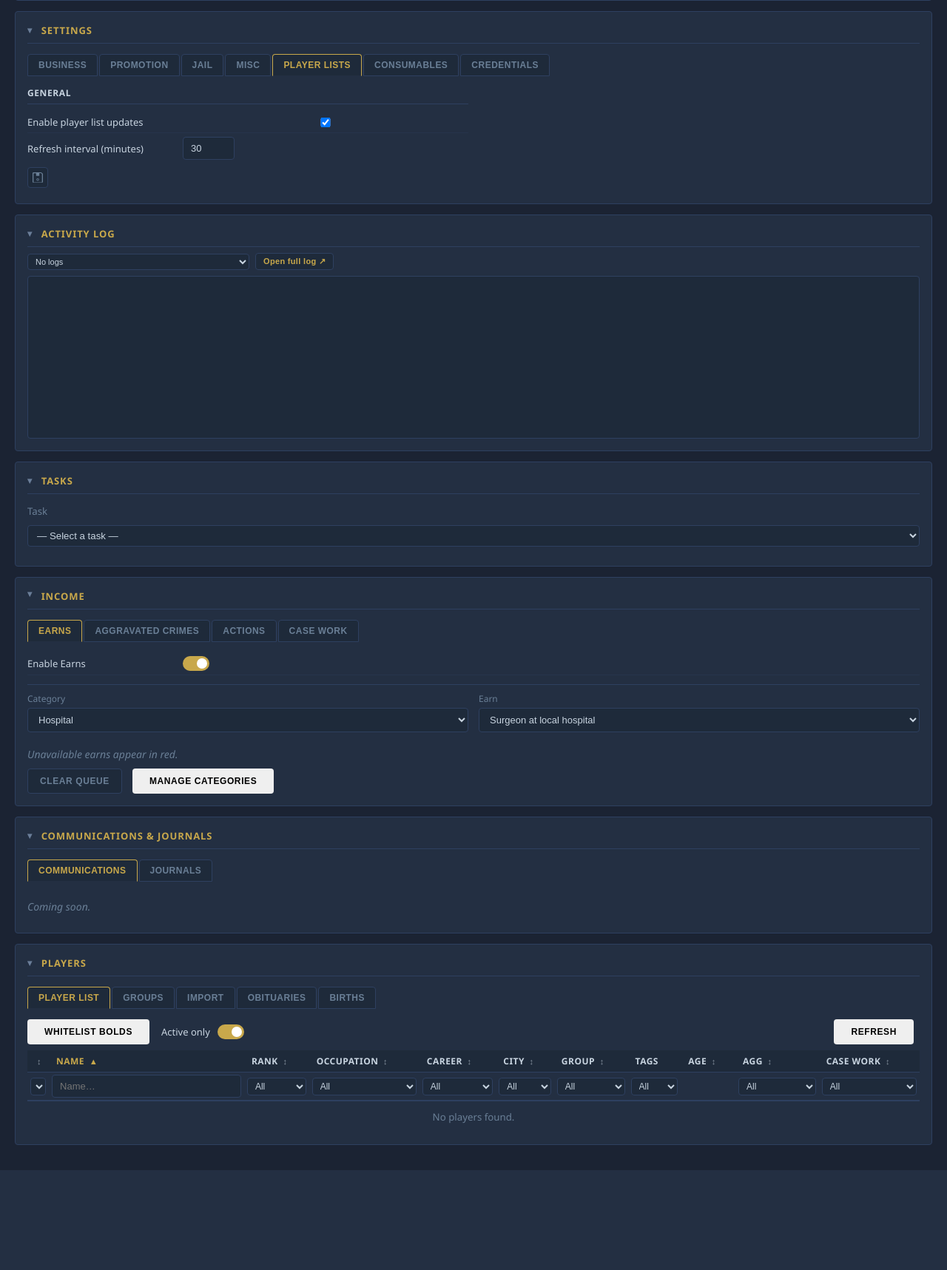
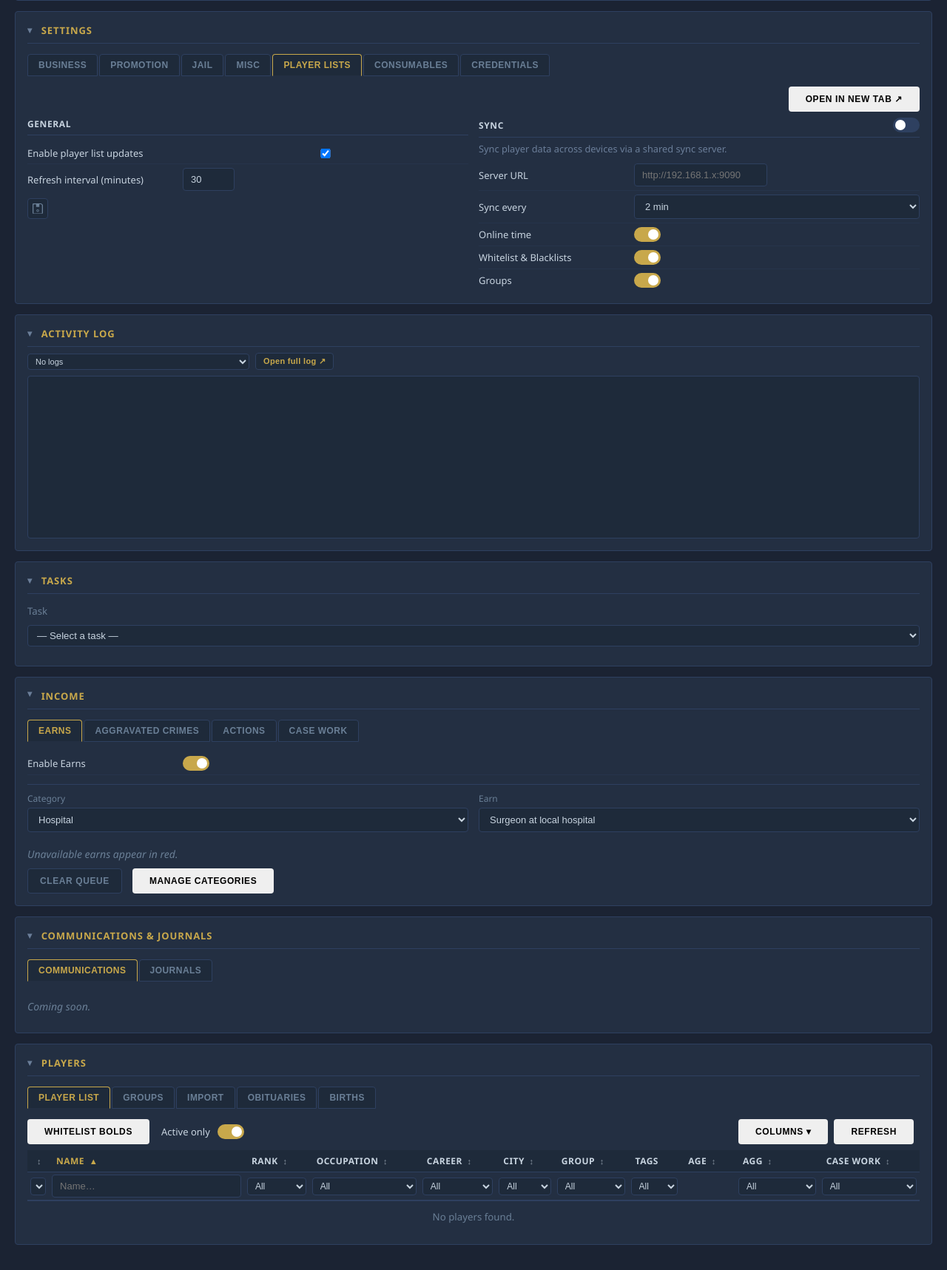
Before and after one commit to jzxky/simple_bot, a Flask app: page / in a window 1280 px wide, after a click on "PLAYER LISTS". Shown: the part 622-2339 px from the top of the page at 74% size. Before the commit the page ends 2204 px from the top, so only its background shows below. Run offline with Flask 3, Linux system fonts and the light colour scheme; data that the repository does not hold is empty.

Commit message:
Batch: agg availability check, earn category editor, sync to player lists, UI improvements (#378)
- executor: disable agg crimes + optional notification when configured crime not on agcrime.asp
- config/app.py: agg_not_available notification event; sync content options (online time, lists, groups)
- Player Lists tab: sync group moved here from Misc, with per-content toggles; "Open in new tab" button
- Player list toolbar: Columns dropdown to show/hide individual columns
- Player list: age column sorts numerically instead of lexicographically
- Travel task: defaults to Own Vehicle instead of Airport
- Earn catalog overlay: tabbed with Assign + Edit Categories tabs (rename/delete/add categories)

Co-authored-by: Claude <noreply@anthropic.com>

```diff
--- a/config.py
+++ b/config.py
@@ -179,6 +179,9 @@ DEFAULT_CONFIG = {
         "enabled": False,
         "server_url": "",
         "interval_minutes": 2,
+        "sync_online_time": True,
+        "sync_lists": True,
+        "sync_groups": True,
     },
     "notifications": {
         "bionics_in_stock":        True,
@@ -195,6 +198,7 @@ DEFAULT_CONFIG = {
         "targets_exhausted":   False,
         "mhs_protected":       True,
         "warrants_outstanding": True,
+        "agg_not_available":   False,
     }
 }
 
--- a/ui/app.py
+++ b/ui/app.py
@@ -30,6 +30,7 @@ NOTIFICATION_EVENTS = [
     ("targets_exhausted",   "Crime targets exhausted"),
     ("mhs_protected",       "MHS Protection Attempt"),
     ("warrants_outstanding", "Outstanding warrants (travel blocked)"),
+    ("agg_not_available",   "Agg crime not available"),
 ]
 
 _ui_root = os.path.join(paths.resource_dir(), "ui")
@@ -125,6 +126,9 @@ def save():
     c["sync"]["enabled"]          = data.get("sync_enabled", False)
     c["sync"]["server_url"]       = data.get("sync_server_url", "").strip()
     c["sync"]["interval_minutes"] = int(data.get("sync_interval", 2))
+    c["sync"]["sync_online_time"] = data.get("sync_online_time", True)
+    c["sync"]["sync_lists"]       = data.get("sync_lists", True)
+    c["sync"]["sync_groups"]      = data.get("sync_groups", True)
 
     c.setdefault("character_history", {})
     c["character_history"]["enabled"] = data.get("char_history_enabled", False)
--- a/ui/static/app.js
+++ b/ui/static/app.js
@@ -209,6 +209,9 @@ function _doSave() {
     sync_enabled:       (document.getElementById("sync_enabled")||{checked:false}).checked,
     sync_server_url:    (document.getElementById("sync_server_url")||{value:""}).value.trim(),
     sync_interval:      parseInt((document.getElementById("sync_interval")||{value:"2"}).value)||2,
+    sync_online_time:   (document.getElementById("sync_online_time")||{checked:true}).checked,
+    sync_lists:         (document.getElementById("sync_lists")||{checked:true}).checked,
+    sync_groups:        (document.getElementById("sync_groups")||{checked:true}).checked,
     ..._collectNotifSettings(),
   };
 
@@ -481,6 +484,60 @@ async function openEarnCatalog() {
 function closeEarnCatalog() {
   const ov = document.getElementById("earn-catalog-overlay");
   if (ov) ov.style.display = "none";
+}
+
+function showEarnCatalogTab(tab) {
+  document.getElementById("earn-cat-panel-assign").style.display = tab === "assign" ? "" : "none";
+  document.getElementById("earn-cat-panel-edit").style.display   = tab === "edit"   ? "" : "none";
+  document.getElementById("earn-cat-tab-assign").classList.toggle("active", tab === "assign");
+  document.getElementById("earn-cat-tab-edit").classList.toggle("active",   tab === "edit");
+  if (tab === "edit") _renderEarnCategoryEditor();
+}
+
+function _earnCategoryList() {
+  const seen = new Set(), cats = [];
+  _earnCatalog.forEach(e => { const c = e.category || "Uncategorized"; if (!seen.has(c)) { seen.add(c); cats.push(c); } });
+  return cats;
+}
+
+function _renderEarnCategoryEditor() {
+  const container = document.getElementById("earn-cat-edit-list");
+  if (!container) return;
+  const cats = _earnCategoryList();
+  container.innerHTML = cats.map(cat => `
+    <div style="display:flex;gap:8px;align-items:center">
+      <input type="text" value="${escHtml(cat)}" data-orig="${escHtml(cat)}" style="flex:1" oninput="this.dataset.dirty='1'">
+      <button class="btn-secondary" onclick="applyEarnCategoryRename(this)">Rename</button>
+      <button class="btn-danger" onclick="deleteEarnCategory('${escHtml(cat)}')" title="Delete">✕</button>
+    </div>`).join("");
+}
+
+function applyEarnCategoryRename(btn) {
+  const input = btn.parentElement.querySelector("input");
+  const orig  = input.dataset.orig;
+  const next  = input.value.trim();
+  if (!next || next === orig) return;
+  _earnCatalog = _earnCatalog.map(e => e.category === orig ? {...e, category: next} : e);
+  input.dataset.orig = next;
+  input.dataset.dirty = "";
+  _renderEarnCategoryEditor();
+}
+
+function deleteEarnCategory(cat) {
+  if (!confirm(`Delete category "${cat}"? Its earns will move to Uncategorized.`)) return;
+  _earnCatalog = _earnCatalog.map(e => e.category === cat ? {...e, category: "Uncategorized"} : e);
+  _renderEarnCategoryEditor();
+}
+
+function addEarnCategory() {
+  const input = document.getElementById("earn-cat-new-name");
+  const name  = input.value.trim();
+  if (!name) return;
+  if (_earnCategoryList().includes(name)) { input.value = ""; return; }
+  _earnCatalog = _earnCatalog.map(e => e);
+  _earnCatalog.push({ label: "__placeholder__", schedule_value: "", category: name, available: false });
+  input.value = "";
+  _renderEarnCategoryEditor();
 }
 
 function _renderEarnCatalogRows() {
@@ -2287,6 +2344,8 @@ let _plExpanded = {};
 let _plGroups   = [];
 let _plSortCol  = "username";
 let _plSortAsc  = true;
+const _plColVisible = {rank:true, occupation:true, career_group:true, homecity:true, group:true, tags:true, character_age:true, agg_crimes:true, case_work:true};
+const _PL_COL_INDEX = {rank:2, occupation:3, career_group:4, homecity:5, group:6, tags:7, character_age:8, agg_crimes:9, case_work:10};
 
 // ── Helpers ──────────────────────────────────────────────────────────────────
 
@@ -2420,6 +2479,7 @@ const _STATUS_ORDER = { local: 0, online: 1, offline: 2 };
 function _plSortVal(p, col) {
   if (col === "career_group") return _careerGroup(p.occupation).toLowerCase();
   if (col === "online_status") return String(_STATUS_ORDER[_onlineStatus(p.username)] ?? 2);
+  if (col === "character_age") return String(p.character_age || 0).padStart(10, "0");
   return (p[col] || "").toLowerCase();
 }
 
@@ -2438,6 +2498,27 @@ function _plApplySort() {
       icon.textContent = "↕";
       th.classList.remove("pl-th-sorted");
     }
+  });
+}
+
+// ── Column visibility ─────────────────────────────────────────────────────────
+
+function togglePlColMenu() {
+  const m = document.getElementById("pl-col-menu");
+  if (m) m.style.display = m.style.display === "none" ? "block" : "none";
+}
+document.addEventListener("click", e => {
+  const menu = document.getElementById("pl-col-menu");
+  const btn  = document.getElementById("pl-col-menu-btn");
+  if (menu && !menu.contains(e.target) && e.target !== btn) menu.style.display = "none";
+});
+
+function plToggleCol(col, visible) {
+  _plColVisible[col] = visible;
+  const idx = _PL_COL_INDEX[col];
+  if (idx == null) return;
+  document.querySelectorAll(`#pl-table th:nth-child(${idx + 1}), #pl-table td:nth-child(${idx + 1})`).forEach(cell => {
+    cell.style.display = visible ? "" : "none";
   });
 }
 
--- a/ui/templates/index.html
+++ b/ui/templates/index.html
@@ -552,6 +552,9 @@
           </div>
         </div>
         <div id="player-lists" class="tab-panel">
+          <div style="display:flex;justify-content:flex-end;margin-bottom:8px">
+            <button class="btn-secondary" onclick="window.open('/players','_blank')">Open in new tab ↗</button>
+          </div>
           <div class="settings-groups">
             <div class="settings-group">
               <h3>General</h3>
@@ -567,6 +570,37 @@
                   style="width:70px" oninput="markNumDirty(this)">
                 <button class="num-save-btn" id="save-player_refresh_interval" onclick="saveNum('player_refresh_interval')"><svg class="save-icon" aria-label="Save" viewBox="0 0 16 16"><use href="#icon-save"/></svg></button>
               </div>
+            </div>
+            <div class="settings-group">
+              <h3>
+                Sync
+                <label class="toggle-label">
+                  <input type="checkbox" id="sync_enabled" {% if config.get('sync', {}).get('enabled', False) %}checked{% endif %} onchange="autoSave()">
+                  <span class="toggle"></span>
+                </label>
+              </h3>
+              <p class="setting-note">Sync player data across devices via a shared sync server.</p>
+              <div class="setting-row">
+                <label for="sync_server_url">Server URL</label>
+                <input type="text" id="sync_server_url" value="{{ config.get('sync', {}).get('server_url', '') }}" placeholder="http://192.168.1.x:9090" style="width:180px" onchange="autoSave()">
+              </div>
+              <div class="setting-row">
+                <label for="sync_interval">Sync every</label>
+                <select id="sync_interval" onchange="autoSave()">
+                  {% for m in [1, 2, 5, 10, 15, 30] %}
+                  <option value="{{ m }}" {% if config.get('sync', {}).get('interval_minutes', 2) == m %}selected{% endif %}>{{ m }} min</option>
+                  {% endfor %}
+                </select>
+              </div>
+              <label class="inline-toggle setting-row">Online time
+                <label class="toggle-label"><input type="checkbox" id="sync_online_time" {% if config.get('sync', {}).get('sync_online_time', True) %}checked{% endif %} onchange="autoSave()"><span class="toggle"></span></label>
+              </label>
+              <label class="inline-toggle setting-row">Whitelist &amp; Blacklists
+                <label class="toggle-label"><input type="checkbox" id="sync_lists" {% if config.get('sync', {}).get('sync_lists', True) %}checked{% endif %} onchange="autoSave()"><span class="toggle"></span></label>
+              </label>
+              <label class="inline-toggle setting-row">Groups
+                <label class="toggle-label"><input type="checkbox" id="sync_groups" {% if config.get('sync', {}).get('sync_groups', True) %}checked{% endif %} onchange="autoSave()"><span class="toggle"></span></label>
+              </label>
             </div>
           </div>
         </div>
@@ -698,34 +732,12 @@
               <h3>Notifications</h3>
               <p class="setting-note" style="margin-bottom:10px">Choose which events create a notification badge in the header so you can see them when you return AFK.</p>
               {% set notif_cfg = config.get('notifications', {}) %}
-              {% set notif_defaults = {'bionics_in_stock': True, 'bionics_purchased': True, 'bionics_restock': False, 'promotion_success': True, 'auto_promo': True, 'session_expired': True, 'jailed': False, 'targets_exhausted': False, 'mhs_protected': True, 'warrants_outstanding': True} %}
+              {% set notif_defaults = {'bionics_in_stock': True, 'bionics_purchased': True, 'bionics_restock': False, 'promotion_success': True, 'auto_promo': True, 'session_expired': True, 'jailed': False, 'targets_exhausted': False, 'mhs_protected': True, 'warrants_outstanding': True, 'agg_not_available': False} %}
               {% for slug, label in notification_events %}
               <label class="inline-toggle setting-row">{{ label }}
                 <label class="toggle-label"><input type="checkbox" id="notif_{{ slug }}" {% if notif_cfg.get(slug, notif_defaults.get(slug, False)) %}checked{% endif %} onchange="autoSave()"><span class="toggle"></span></label>
               </label>
               {% endfor %}
-            </div>
-            <div class="settings-group" style="grid-column: 1 / -1">
-              <h3>
-                Player List Sync
-                <label class="toggle-label">
-                  <input type="checkbox" id="sync_enabled" {% if config.get('sync', {}).get('enabled', False) %}checked{% endif %} onchange="autoSave()">
-                  <span class="toggle"></span>
-                </label>
-              </h3>
-              <p class="setting-note">Sync player assignments, groups and career history across multiple devices via a shared sync server.</p>
-              <div class="setting-row">
-                <label for="sync_server_url">Server URL</label>
-                <input type="text" id="sync_server_url" value="{{ config.get('sync', {}).get('server_url', '') }}" placeholder="http://192.168.1.x:9090" style="width:220px" onchange="autoSave()">
-              </div>
-              <div class="setting-row">
-                <label for="sync_interval">Sync every</label>
-                <select id="sync_interval" onchange="autoSave()">
-                  {% for m in [1, 2, 5, 10, 15, 30] %}
-                  <option value="{{ m }}" {% if config.get('sync', {}).get('interval_minutes', 2) == m %}selected{% endif %}>{{ m }} min</option>
-                  {% endfor %}
-                </select>
-              </div>
             </div>
             <div class="settings-group" style="grid-column: 1 / -1">
               <h3>Developer Settings</h3>
@@ -816,8 +828,8 @@
             <div class="task-row">
               <label class="task-label">Transportation</label>
               <select id="travel-method" class="task-select" onchange="onTravelMethodChange()">
+                <option value="own_vehicle" selected>Own Vehicle</option>
                 <option value="airport">Airport</option>
-                <option value="own_vehicle">Own Vehicle</option>
               </select>
             </div>
             <div class="task-row">
@@ -1275,6 +1287,21 @@
                 <span class="toggle"></span>
               </label>
             </label>
+            <div style="position:relative">
+              <button class="btn-secondary" onclick="togglePlColMenu()" id="pl-col-menu-btn">Columns ▾</button>
+              <div id="pl-col-menu" style="display:none;position:absolute;right:0;top:100%;margin-top:4px;background:var(--surface2);border:1px solid var(--border);border-radius:6px;padding:8px 12px;z-index:200;white-space:nowrap;min-width:140px">
+                <div style="font-size:11px;color:var(--muted);margin-bottom:6px;text-transform:uppercase;letter-spacing:.05em">Show columns</div>
+                <label style="display:flex;gap:8px;align-items:center;padding:3px 0;cursor:pointer"><input type="checkbox" checked onchange="plToggleCol('rank',this.checked)"> Rank</label>
+                <label style="display:flex;gap:8px;align-items:center;padding:3px 0;cursor:pointer"><input type="checkbox" checked onchange="plToggleCol('occupation',this.checked)"> Occupation</label>
+                <label style="display:flex;gap:8px;align-items:center;padding:3px 0;cursor:pointer"><input type="checkbox" checked onchange="plToggleCol('career_group',this.checked)"> Career</label>
+                <label style="display:flex;gap:8px;align-items:center;padding:3px 0;cursor:pointer"><input type="checkbox" checked onchange="plToggleCol('homecity',this.checked)"> City</label>
+                <label style="display:flex;gap:8px;align-items:center;padding:3px 0;cursor:pointer"><input type="checkbox" checked onchange="plToggleCol('group',this.checked)"> Group</label>
+                <label style="display:flex;gap:8px;align-items:center;padding:3px 0;cursor:pointer"><input type="checkbox" checked onchange="plToggleCol('tags',this.checked)"> Tags</label>
+                <label style="display:flex;gap:8px;align-items:center;padding:3px 0;cursor:pointer"><input type="checkbox" checked onchange="plToggleCol('character_age',this.checked)"> Age</label>
+                <label style="display:flex;gap:8px;align-items:center;padding:3px 0;cursor:pointer"><input type="checkbox" checked onchange="plToggleCol('agg_crimes',this.checked)"> Agg</label>
+                <label style="display:flex;gap:8px;align-items:center;padding:3px 0;cursor:pointer"><input type="checkbox" checked onchange="plToggleCol('case_work',this.checked)"> Case Work</label>
+              </div>
+            </div>
             <button class="btn-secondary" onclick="plRefresh()" id="pl-refresh-btn">Refresh</button>
             <span id="pl-refresh-status" style="font-size:0.8rem;color:var(--error,#f87171)"></span>
           </div>
@@ -1670,9 +1697,15 @@
 <div id="earn-catalog-overlay" style="display:none;position:fixed;inset:0;background:rgba(0,0,0,.6);z-index:9999;align-items:flex-start;justify-content:center;overflow-y:auto;padding:40px 16px;" onclick="closeEarnCatalog()">
   <div style="background:#1e1e2e;border:1px solid #444;border-radius:8px;padding:24px;width:100%;max-width:680px;" onclick="event.stopPropagation()">
     <div style="display:flex;align-items:center;justify-content:space-between;margin-bottom:16px;">
-      <h4 style="margin:0;color:#cdd6f4;">Earn Categories</h4>
+      <h4 style="margin:0;color:#cdd6f4;">Manage Categories</h4>
       <button class="btn-secondary" onclick="closeEarnCatalog()">Close</button>
     </div>
+    <div class="tab-bar" style="margin-bottom:14px">
+      <button class="tab-btn active" id="earn-cat-tab-assign" onclick="showEarnCatalogTab('assign')">Assign</button>
+      <button class="tab-btn" id="earn-cat-tab-edit" onclick="showEarnCatalogTab('edit')">Edit Categories</button>
+    </div>
+    <!-- Assign tab -->
+    <div id="earn-cat-panel-assign">
       <p style="font-size:0.82rem;color:var(--muted);margin:0 0 14px;">Assign each earn to a category so it appears in the correct group on the Earns tab.</p>
       <div id="earn-catalog-body" style="overflow-x:auto;">
         <table style="width:100%;border-collapse:collapse;font-size:0.85rem;">
@@ -1691,6 +1724,19 @@
         <button class="btn-primary" onclick="saveEarnCatalog()">Save</button>
       </div>
     </div>
+    <!-- Edit Categories tab -->
+    <div id="earn-cat-panel-edit" style="display:none">
+      <p style="font-size:0.82rem;color:var(--muted);margin:0 0 14px;">Rename or delete categories. Earns assigned to a deleted category will move to Uncategorized.</p>
+      <div id="earn-cat-edit-list" style="display:flex;flex-direction:column;gap:6px;margin-bottom:14px"></div>
+      <div style="display:flex;gap:8px;align-items:center">
+        <input type="text" id="earn-cat-new-name" placeholder="New category name…" style="flex:1" onkeydown="if(event.key==='Enter')addEarnCategory()">
+        <button class="btn-primary" onclick="addEarnCategory()">Add</button>
+      </div>
+      <div style="margin-top:16px;display:flex;justify-content:flex-end">
+        <button class="btn-secondary" onclick="closeEarnCatalog()">Done</button>
+      </div>
+    </div>
+  </div>
 </div>
 
 <!-- Notification panel -->
```
Also changed, not shown: executor.py (+9 -0 lines). Lines whose indentation alone changed are shown as unchanged.
